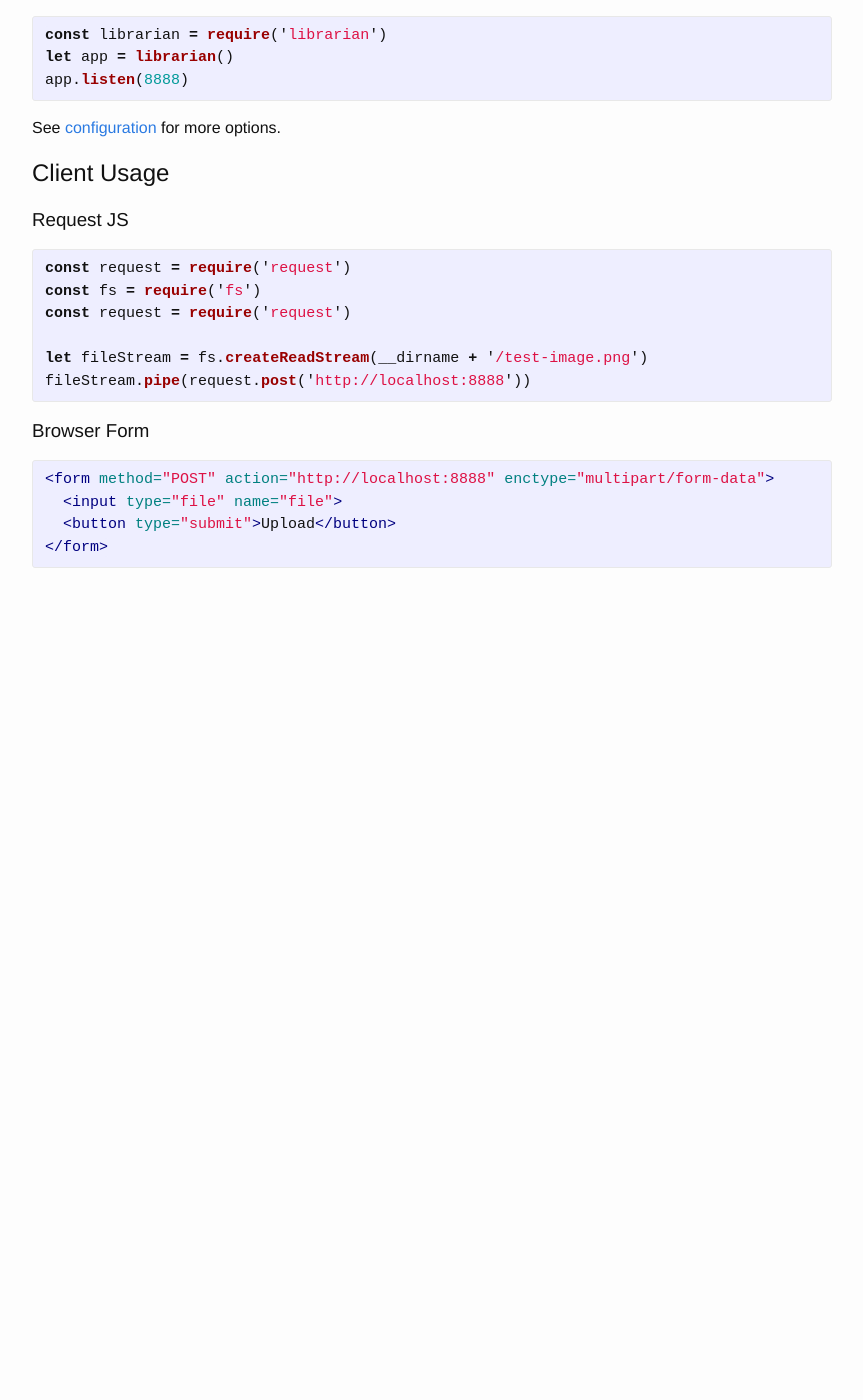
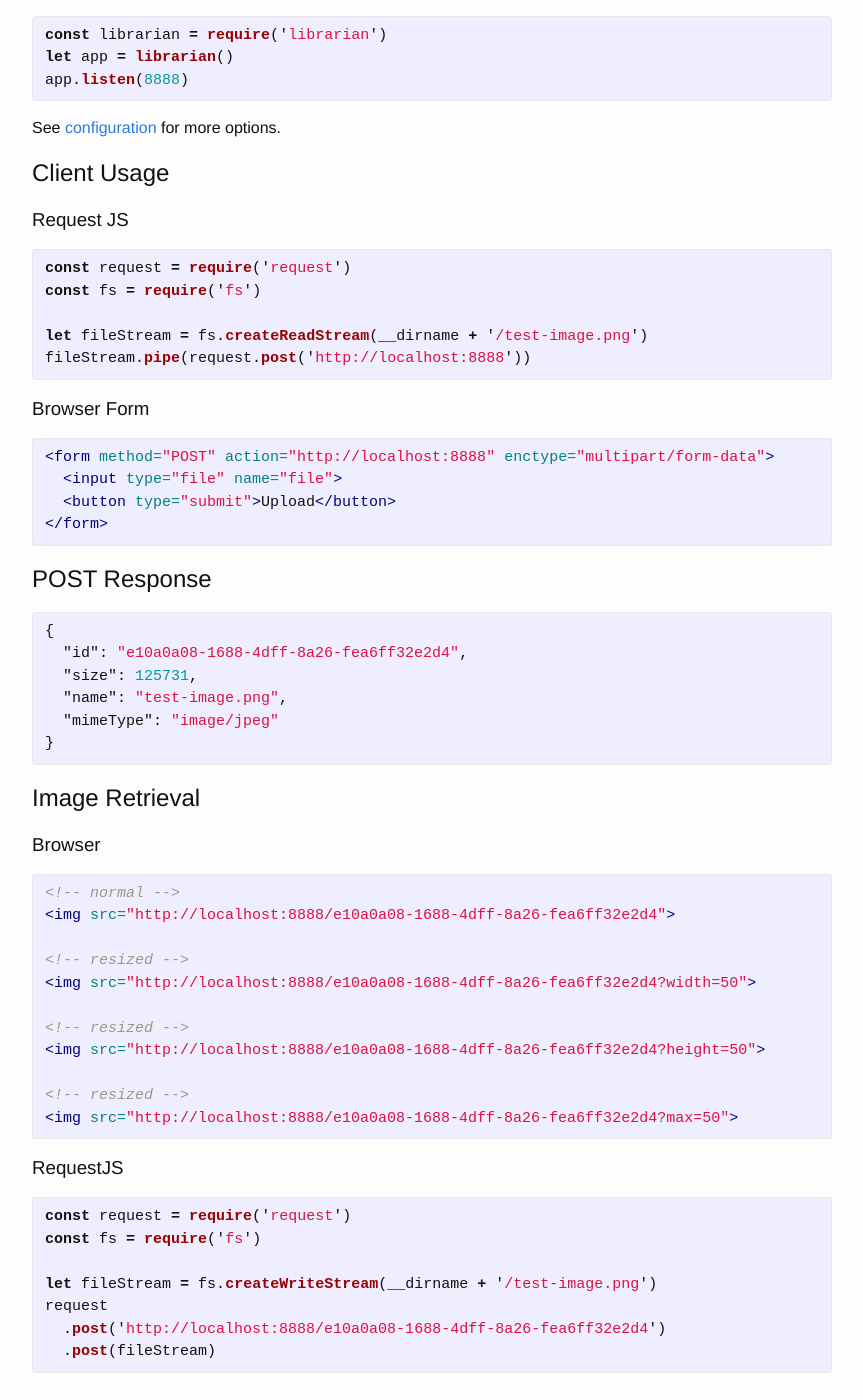
Before and after one commit to librarianjs/librarianjs.github.io, a Jekyll site: the page built from index.md, in a window 1280 px wide and 1400 px high, scrolled down 370 px. Shown: the whole window, without its empty margins (208-1071 px from the left). Built offline with Jekyll 4.4.1, drawn with Linux system fonts in a browser that asks for light colours; before the commit the page ends 985 px from its top, so only the background shows below that.

Commit message:
Added more documentation!

```diff
--- a/index.md
+++ b/index.md
@@ -40,3 +39,45 @@ fileStream.pipe(request.post('http://localhost:8888'))
   <button type="submit">Upload</button>
 </form>
 {% endhighlight %}
+
+## POST Response
+
+{% highlight json %}
+{
+  "id": "e10a0a08-1688-4dff-8a26-fea6ff32e2d4",
+  "size": 125731,
+  "name": "test-image.png",
+  "mimeType": "image/jpeg"
+}
+{% endhighlight %}
+
+## Image Retrieval
+
+### Browser
+
+{% highlight html %}
+<!-- normal -->
+<img src="http://localhost:8888/e10a0a08-1688-4dff-8a26-fea6ff32e2d4">
+
+<!-- resized -->
+<img src="http://localhost:8888/e10a0a08-1688-4dff-8a26-fea6ff32e2d4?width=50">
+
+<!-- resized -->
+<img src="http://localhost:8888/e10a0a08-1688-4dff-8a26-fea6ff32e2d4?height=50">
+
+<!-- resized -->
+<img src="http://localhost:8888/e10a0a08-1688-4dff-8a26-fea6ff32e2d4?max=50">
+
+{% endhighlight %}
+
+### RequestJS
+
+{% highlight javascript %}
+const request = require('request')
+const fs = require('fs')
+
+let fileStream = fs.createWriteStream(__dirname + '/test-image.png')
+request
+  .post('http://localhost:8888/e10a0a08-1688-4dff-8a26-fea6ff32e2d4')
+  .post(fileStream)
+{% endhighlight %}
```
Also changed, not shown: other parts of index.md (+0 -1 lines).
